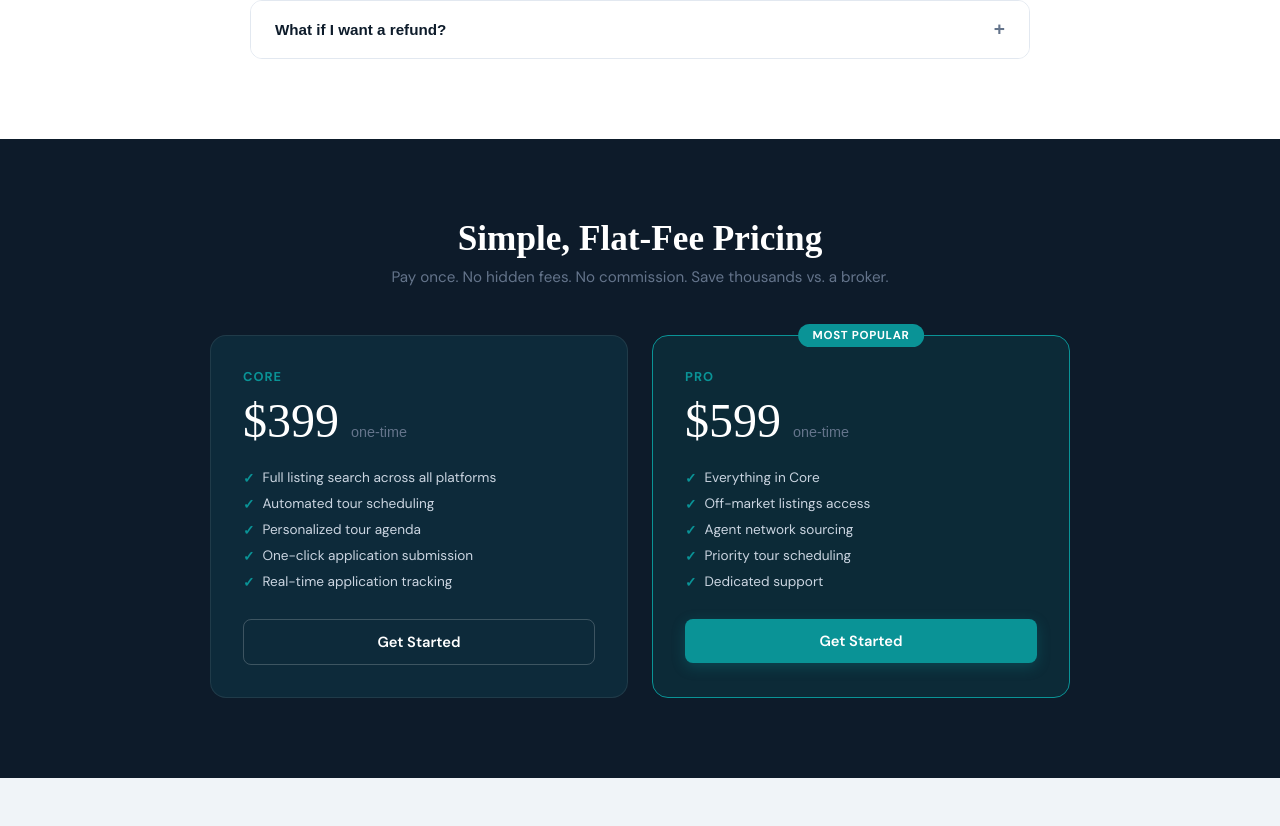
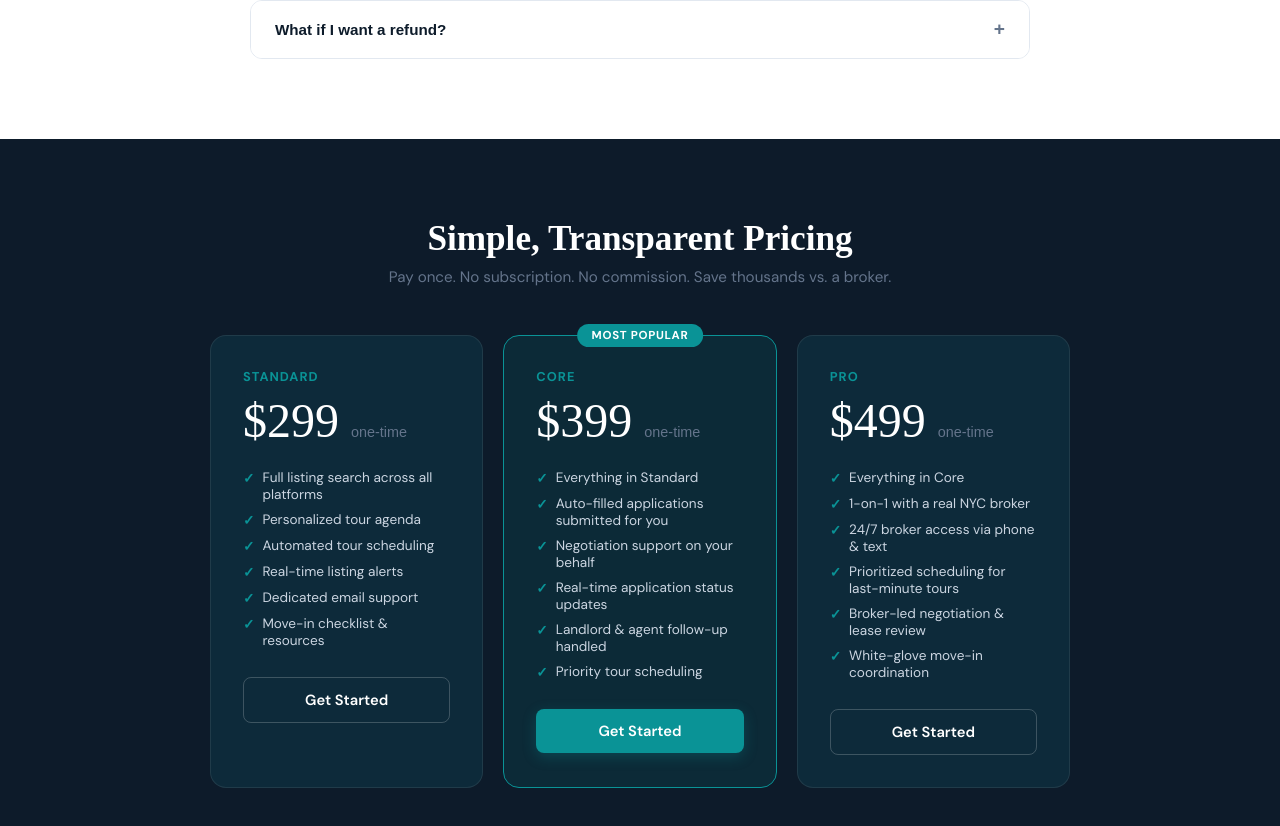
Before and after one commit to michaelcarracino-coder/aptpilot, a React (Vite) app: page / in a window 1280 px wide. Shown: the part 3121-3947 px from the top of the page. Before the commit the page ends 3899 px from the top, so only its background shows below. Built offline with nearby package versions, Linux system fonts and the light colour scheme; no server answers.

Commit message:
3-tier pricing: Standard 99, Core 99, Pro 99

```diff
--- a/src/lib/stripe.js
+++ b/src/lib/stripe.js
@@ -1,4 +1,9 @@
 export const PRICES = {
+  standard: {
+    id: import.meta.env.VITE_STRIPE_PRICE_STANDARD,
+    amount: 299,
+    label: 'Standard Plan',
+  },
   core: {
     id: import.meta.env.VITE_STRIPE_PRICE_CORE,
     amount: 399,
@@ -6,7 +11,7 @@ export const PRICES = {
   },
   pro: {
     id: import.meta.env.VITE_STRIPE_PRICE_PRO,
-    amount: 599,
+    amount: 499,
     label: 'Pro Plan',
   },
 }
--- a/src/pages/Checkout.jsx
+++ b/src/pages/Checkout.jsx
@@ -23,7 +23,7 @@ export default function Checkout() {
   const handlePay = async () => {
     if (!search) return
     setPaying(true)
-    const priceId = search.tier === 'pro' ? PRICES.pro.id : PRICES.core.id
+    const priceId = search.tier === 'pro' ? PRICES.pro.id : search.tier === 'standard' ? PRICES.standard.id : PRICES.core.id
     await redirectToCheckout(priceId, user.id, user.email)
     setPaying(false)
   }
@@ -34,8 +34,8 @@ export default function Checkout() {
     </div>
   )
 
-  const price = search?.tier === 'pro' ? 599 : 399
-  const planName = search?.tier === 'pro' ? 'Pro Plan' : 'Core Plan'
+  const price = search?.tier === 'pro' ? 499 : search?.tier === 'standard' ? 299 : 399
+  const planName = search?.tier === 'pro' ? 'Pro Plan' : search?.tier === 'standard' ? 'Standard Plan' : 'Core Plan'
 
   return (
     <div style={{ minHeight:'calc(100vh - 64px)', display:'flex', alignItems:'center', justifyContent:'center', padding:'2rem' }}>
--- a/src/pages/Intake.jsx
+++ b/src/pages/Intake.jsx
@@ -28,8 +28,8 @@ const css = `
 .upload-area { border:2px dashed var(--gray-light); border-radius:10px; padding:1.5rem; text-align:center; cursor:pointer; transition:all 0.2s; }
 .upload-area:hover { border-color:var(--teal); background:var(--teal-pale); }
 .doc-item { display:flex;align-items:center;gap:0.7rem;background:var(--teal-pale);border-radius:8px;padding:0.5rem 0.75rem;font-size:0.85rem;color:var(--navy);margin-top:0.5rem; }
-.tier-grid { display:grid; grid-template-columns:1fr 1fr; gap:1rem; }
-@media(max-width:500px){ .tier-grid{grid-template-columns:1fr;} }
+.tier-grid { display:grid; grid-template-columns:repeat(3,1fr); gap:0.75rem; }
+@media(max-width:700px){ .tier-grid{grid-template-columns:1fr;} }
 .tier-card { border:2px solid var(--gray-light); border-radius:12px; padding:1.25rem; cursor:pointer; transition:all 0.18s; position:relative; }
 .tier-card.on { border-color:var(--teal); background:var(--teal-pale); }
 .tier-badge { position:absolute;top:-10px;right:12px;background:var(--teal);color:#fff;font-size:0.7rem;font-weight:700;padding:0.2rem 0.6rem;border-radius:100px;text-transform:uppercase;letter-spacing:0.05em; }
@@ -188,8 +188,9 @@ export default function Intake() {
               <div className="section-label"><span className="section-label-icon">💳</span>Choose Your Plan</div>
               <div className="tier-grid">
                 {[
-                  { id:'core', name:'Core', price:'$399', feats:['Full listing search','Automated scheduling','Tour agenda','One-click apply','Status tracking'] },
-                  { id:'pro', name:'Pro', price:'$599', badge:'Most Popular', feats:['Everything in Core','Off-market listings','Agent network','Priority scheduling','Dedicated support'] },
+                  { id:'standard', name:'Standard', price:'$299', feats:['Full listing search','Tour agenda','Automated scheduling','Real-time alerts','Dedicated support'] },
+                  { id:'core', name:'Core', price:'$399', badge:'Most Popular', feats:['Everything in Standard','Auto-filled applications','Negotiation support','Application tracking','Priority scheduling'] },
+                  { id:'pro', name:'Pro', price:'$499', feats:['Everything in Core','1-on-1 NYC broker','24/7 broker access','Last-minute tour priority','Lease review'] },
                 ].map(t => (
                   <div key={t.id} className={`tier-card ${form.tier === t.id ? 'on' : ''}`} onClick={() => set('tier', t.id)}>
                     {t.badge && <div className="tier-badge">{t.badge}</div>}
@@ -202,9 +203,9 @@ export default function Intake() {
             </div>
             <div className="section-card">
               <div className="section-label"><span className="section-label-icon">✅</span>Order Summary</div>
-              <div className="order-row"><span style={{ color:'var(--gray)' }}>{form.tier === 'pro' ? 'Pro Plan' : 'Core Plan'}</span><span>{form.tier === 'pro' ? '$599' : '$399'}</span></div>
+              <div className="order-row"><span style={{ color:'var(--gray)' }}>{form.tier === 'pro' ? 'Pro Plan' : form.tier === 'standard' ? 'Standard Plan' : 'Core Plan'}</span><span>{form.tier === 'pro' ? '$499' : form.tier === 'standard' ? '$299' : '$399'}</span></div>
               {form.chauffeur && <div className="order-row"><span style={{ color:'var(--gray)' }}>Chauffeur Add-On</span><span>Per booking</span></div>}
-              <div className="order-row"><span>Total Due Today</span><span style={{ color:'var(--teal)', fontFamily:"'DM Serif Display',serif", fontSize:'1.2rem' }}>{form.tier === 'pro' ? '$599' : '$399'}</span></div>
+              <div className="order-row"><span>Total Due Today</span><span style={{ color:'var(--teal)', fontFamily:"'Cormorant Garamond',serif", fontSize:'1.2rem' }}>{form.tier === 'pro' ? '$499' : form.tier === 'standard' ? '$299' : '$399'}</span></div>
             </div>
           </div>
         )}
--- a/src/pages/Landing.jsx
+++ b/src/pages/Landing.jsx
@@ -83,8 +83,8 @@ const styles = `
   text-align: center; margin-bottom: 0.5rem;
 }
 .pricing-sub { text-align: center; color: #64748B; font-size: 0.95rem; margin-bottom: 3rem; }
-.pricing-grid { display: grid; grid-template-columns: 1fr 1fr; gap: 1.5rem; }
-@media (max-width: 640px) { .pricing-grid { grid-template-columns: 1fr; } }
+.pricing-grid-3 { display: grid; grid-template-columns: repeat(3, 1fr); gap: 1.25rem; }
+@media (max-width: 900px) { .pricing-grid-3 { grid-template-columns: 1fr; } }
 .price-card {
   border-radius: 16px; padding: 2rem;
   background: #0D2A3A; border: 1.5px solid rgba(255,255,255,0.08);
@@ -356,14 +356,14 @@ export default function Landing() {
 
       <section className="pricing-section">
         <div className="pricing-inner">
-          <h2>Simple, Flat-Fee Pricing</h2>
-          <p className="pricing-sub">Pay once. No hidden fees. No commission. Save thousands vs. a broker.</p>
-          <div className="pricing-grid">
+          <h2>Simple, Transparent Pricing</h2>
+          <p className="pricing-sub">Pay once. No subscription. No commission. Save thousands vs. a broker.</p>
+          <div className="pricing-grid-3">
             <div className="price-card">
-              <div className="price-name">Core</div>
-              <div className="price-amt">$399 <span>one-time</span></div>
+              <div className="price-name">Standard</div>
+              <div className="price-amt">$299 <span>one-time</span></div>
               <div className="price-features">
-                {['Full listing search across all platforms','Automated tour scheduling','Personalized tour agenda','One-click application submission','Real-time application tracking'].map(f => (
+                {['Full listing search across all platforms','Personalized tour agenda','Automated tour scheduling','Real-time listing alerts','Dedicated email support','Move-in checklist & resources'].map(f => (
                   <div className="price-feat" key={f}>{f}</div>
                 ))}
               </div>
@@ -373,15 +373,27 @@ export default function Landing() {
             </div>
             <div className="price-card featured">
               <div className="price-popular">Most Popular</div>
-              <div className="price-name">Pro</div>
-              <div className="price-amt">$599 <span>one-time</span></div>
+              <div className="price-name">Core</div>
+              <div className="price-amt">$399 <span>one-time</span></div>
               <div className="price-features">
-                {['Everything in Core','Off-market listings access','Agent network sourcing','Priority tour scheduling','Dedicated support'].map(f => (
+                {['Everything in Standard','Auto-filled applications submitted for you','Negotiation support on your behalf','Real-time application status updates','Landlord & agent follow-up handled','Priority tour scheduling'].map(f => (
                   <div className="price-feat" key={f}>{f}</div>
                 ))}
               </div>
               <div className="price-cta">
                 <button className="btn btn-primary" style={{ width:'100%' }} onClick={() => navigate('/signup')}>Get Started</button>
+              </div>
+            </div>
+            <div className="price-card">
+              <div className="price-name">Pro</div>
+              <div className="price-amt">$499 <span>one-time</span></div>
+              <div className="price-features">
+                {['Everything in Core','1-on-1 with a real NYC broker','24/7 broker access via phone & text','Prioritized scheduling for last-minute tours','Broker-led negotiation & lease review','White-glove move-in coordination'].map(f => (
+                  <div className="price-feat" key={f}>{f}</div>
+                ))}
+              </div>
+              <div className="price-cta">
+                <button className="btn btn-outline" style={{ width:'100%', color:'#fff', borderColor:'rgba(255,255,255,0.2)' }} onClick={() => navigate('/signup')}>Get Started</button>
               </div>
             </div>
           </div>
```
